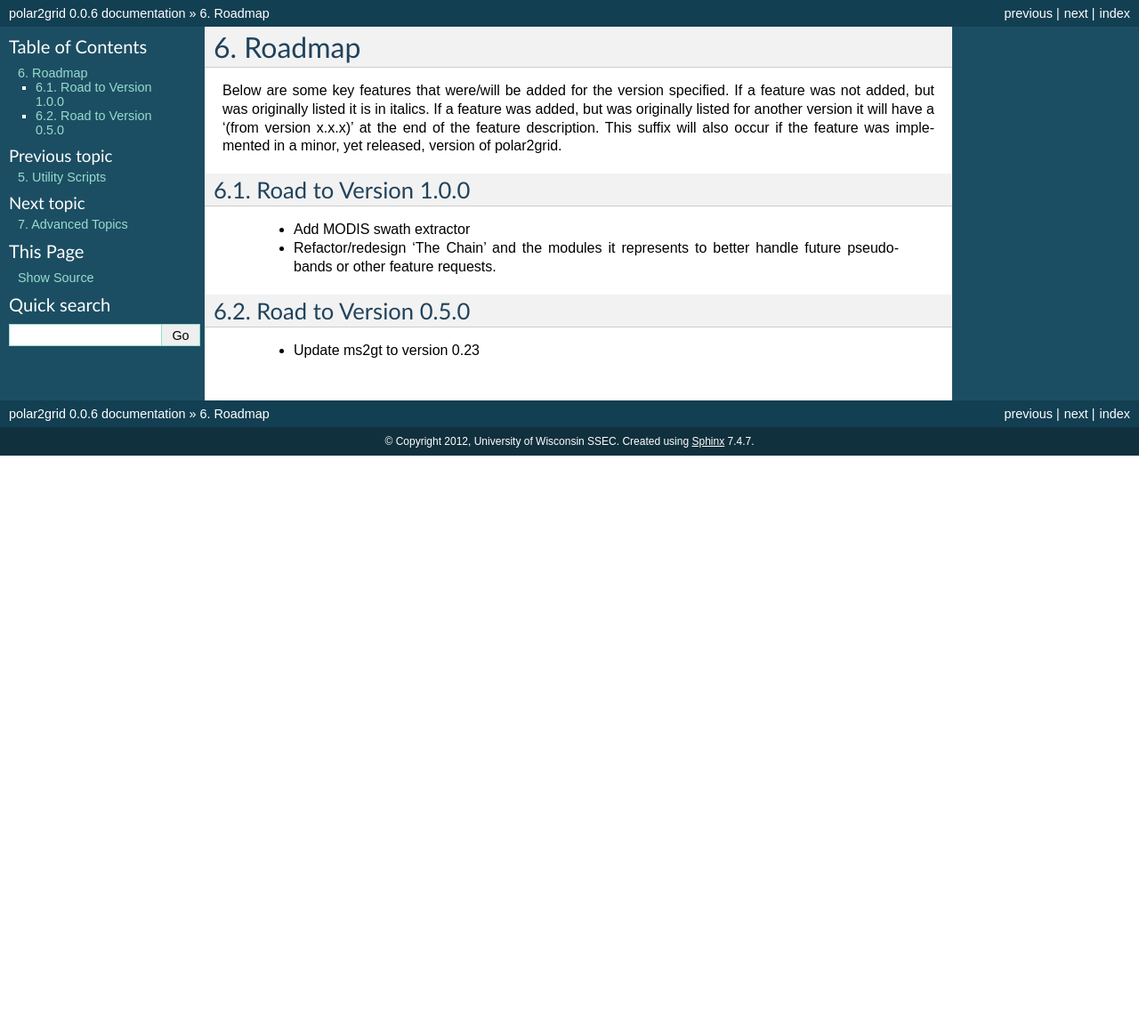
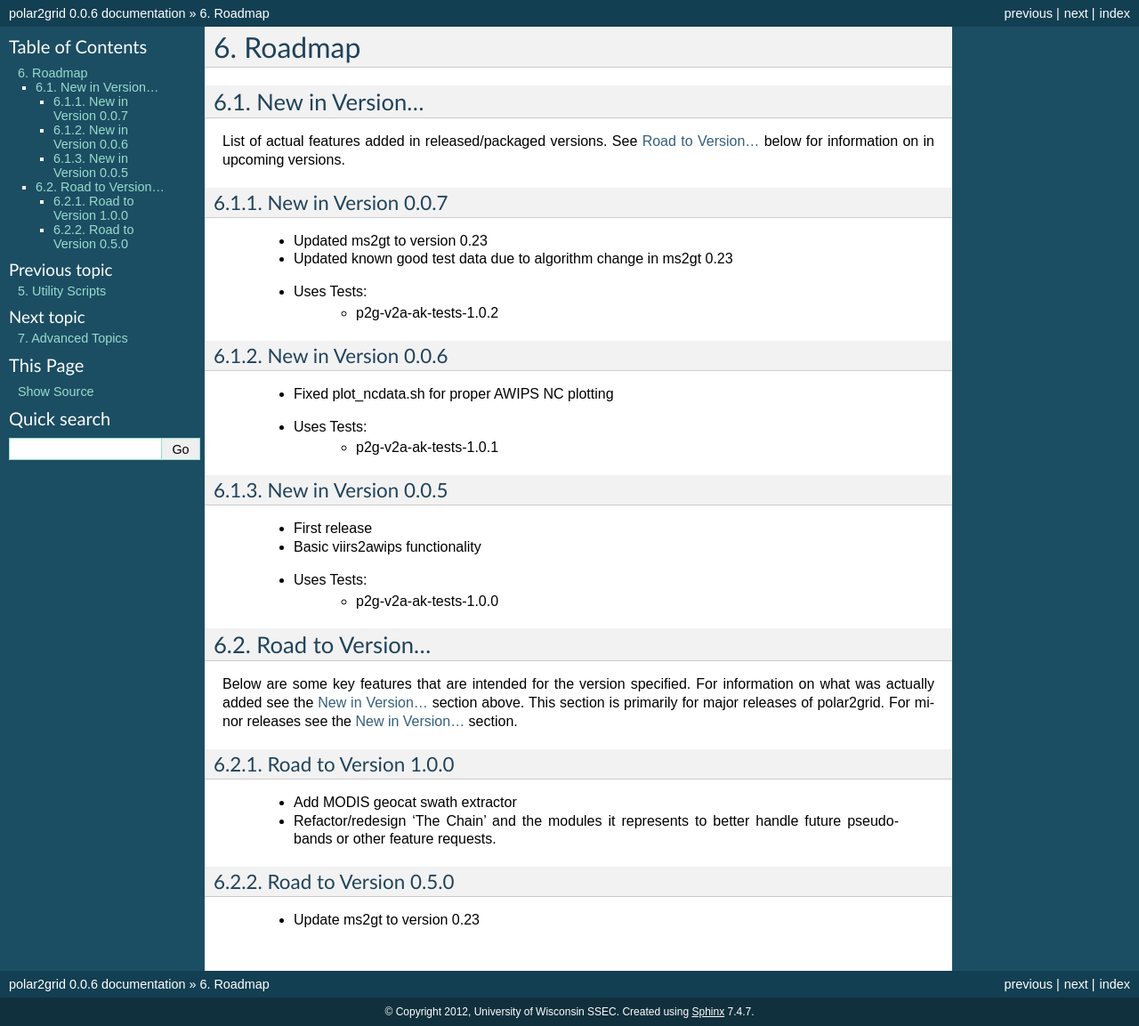
Before and after one commit to ssec/polar2grid, a Sphinx documentation site: the page built from py/polar2grid/doc/source/roadmap.rst, in a window 1280 px wide. Shown: the whole page at 89% size. Built offline with Sphinx 7.4.7, drawn with Linux system fonts in a browser that asks for light colours; formulas are drawn with MathJax 3; before the commit the page ends 900 px from its top, so only the background shows below that.

Commit message:
updated roadmap documentation with new in version section

```diff
--- a/py/polar2grid/doc/source/roadmap.rst
+++ b/py/polar2grid/doc/source/roadmap.rst
@@ -1,23 +1,57 @@
 Roadmap
 =======
 
-Below are some key features that were/will be added for the version
-specified.  If a feature was not added, but was originally listed
-it is in italics.  If a feature was added, but was originally listed
-for another version it will have a '(from version x.x.x)' at the end
-of the feature description.  This suffix will also occur if the feature was
-implemented in a minor, yet released, version of polar2grid.
+.. _roadmap_new:
 
-.. To documenters: Use a '*' on both sides of a phrase to make it italics.
+New in Version...
+-----------------
+
+List of actual features added in released/packaged versions.  See
+:ref:`Road to Version... <roadmap_road>` below for information on in
+upcoming versions.
+
+New in Version 0.0.7
+####################
+
+ - Updated ms2gt to version 0.23
+ - Updated known good test data due to algorithm change in ms2gt 0.23
+ - Uses Tests:
+    * p2g-v2a-ak-tests-1.0.2
+
+New in Version 0.0.6
+####################
+
+ - Fixed plot_ncdata.sh for proper AWIPS NC plotting
+ - Uses Tests:
+    * p2g-v2a-ak-tests-1.0.1
+
+New in Version 0.0.5
+####################
+
+ - First release
+ - Basic viirs2awips functionality
+ - Uses Tests:
+    * p2g-v2a-ak-tests-1.0.0
+
+.. _roadmap_road:
+
+Road to Version...
+------------------
+
+Below are some key features that are intended for the version
+specified.  For information on what was actually added see the
+:ref:`New in Version... <roadmap_new>` section above.  This section is
+primarily for major releases of polar2grid.  For minor releases see the
+:ref:`New in Version... <roadmap_new>` section.
 
 Road to Version 1.0.0
----------------------
+#####################
 
-    - Add MODIS swath extractor
+    - Add MODIS geocat swath extractor
     - Refactor/redesign 'The Chain' and the modules it represents to better
       handle future pseudo-bands or other feature requests.
 
 Road to Version 0.5.0
----------------------
+#####################
 
     - Update ms2gt to version 0.23
```
